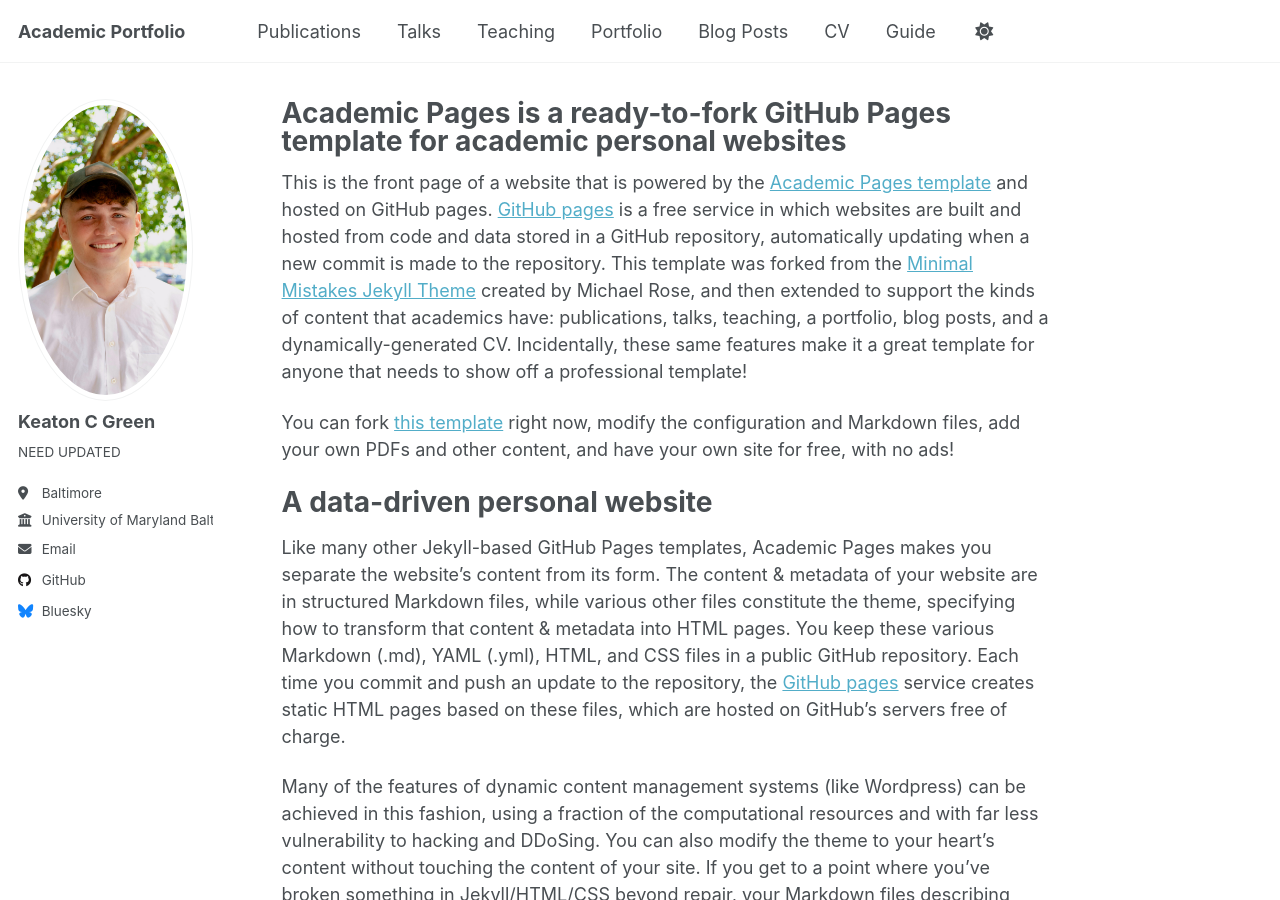
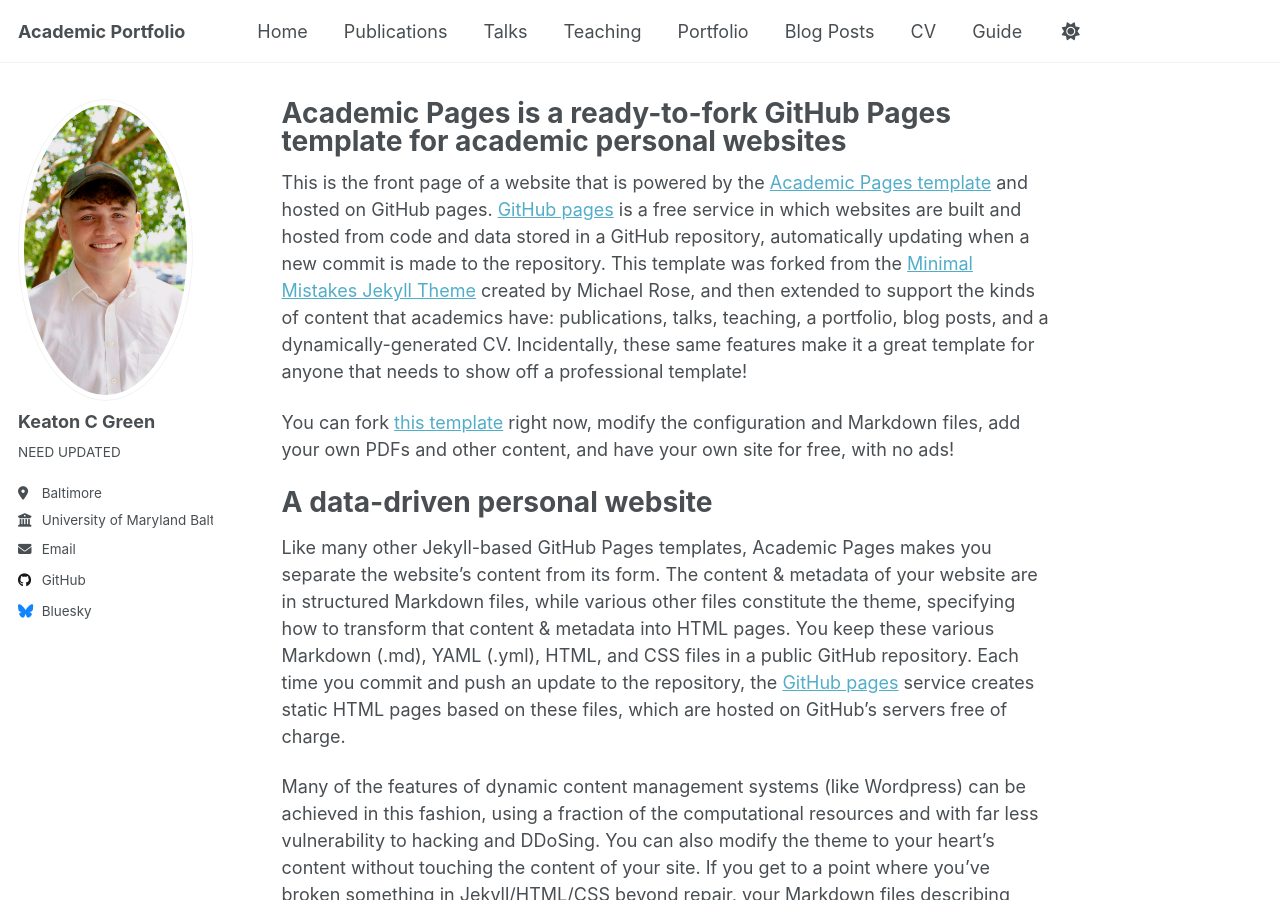
Before and after one commit to K3ATON-G1/K3ATON-G1.github.io, a Jekyll site: the page built from _pages/about.md, in a window 1280 px wide and 900 px high. Built offline with Jekyll 4.4.1, drawn with Linux system fonts in a browser that asks for light colours; a script that is not in the unit is left out.

Commit message:
Update navigation.yml

```diff
--- a/_data/navigation.yml
+++ b/_data/navigation.yml
@@ -8,6 +8,9 @@
 #      Markdown formatted page while the second is generated using JSON.
 
 main:
+  - title: "Home"
+    url: /
+
   - title: "Publications"
     url: /publications/
 
@@ -26,8 +29,5 @@ main:
   - title: "CV"
     url: /cv/
 
-  # - title: "CV"
-  #   url: /cv-json/
-
   - title: "Guide"
     url: /markdown/
```
